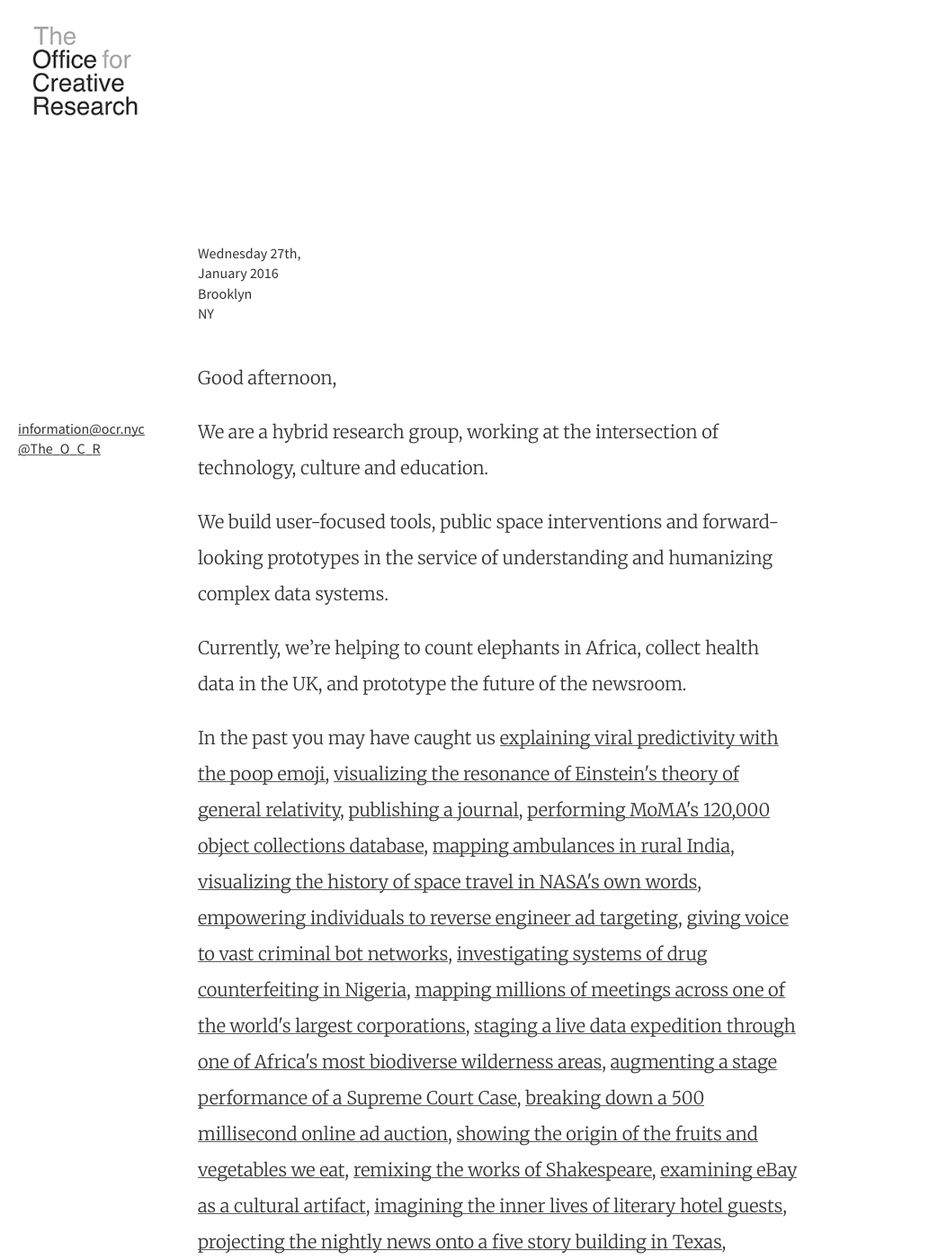
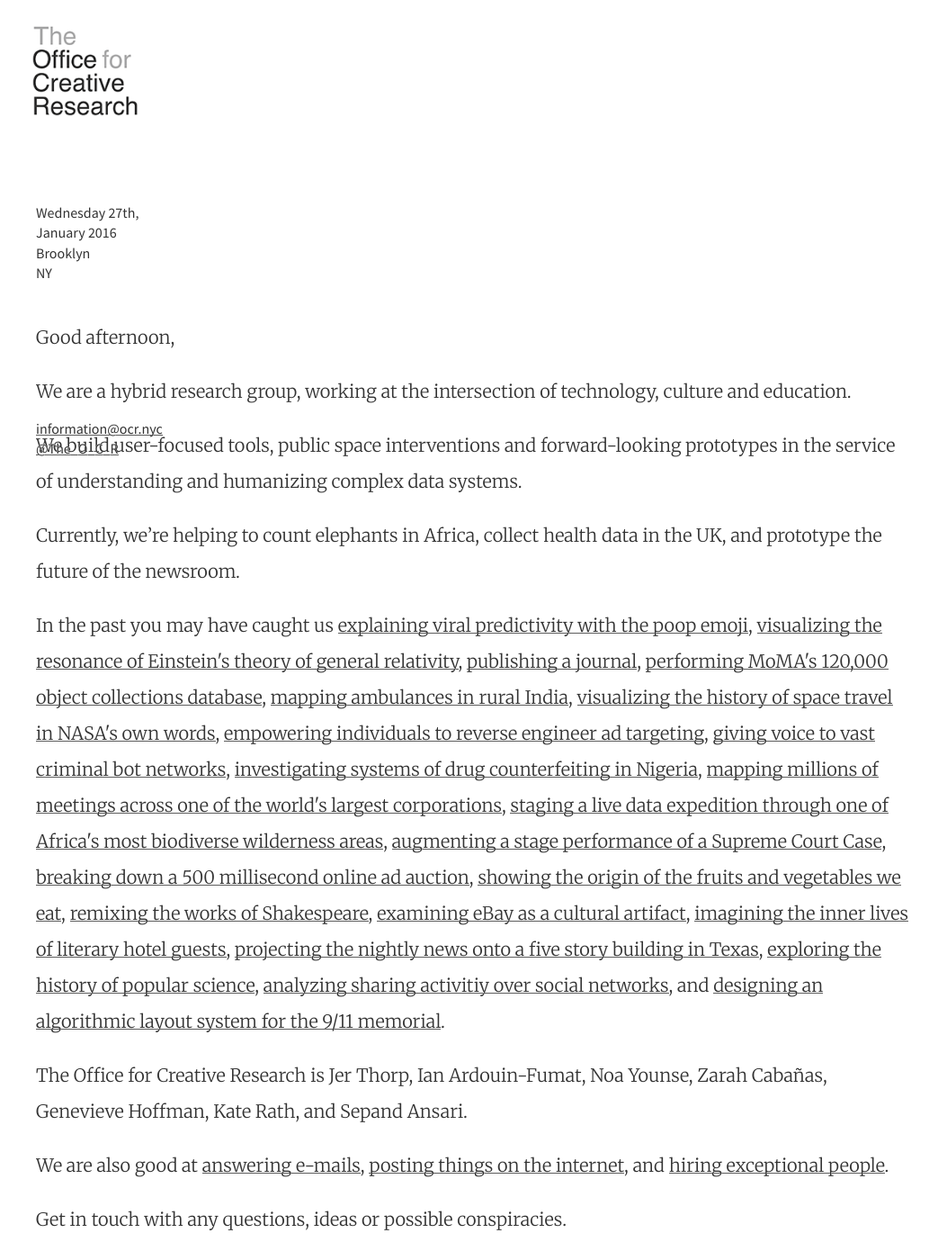
Before and after one commit to O-C-R/o-c-r.github.io, a Jekyll site: the page built from index.html, in a window 1280 px wide and 1400 px high. Shown: the whole window at 90% size, without its empty margins (0-1053 px from the left). Built offline with Jekyll 4.4.1, drawn with Linux system fonts in a browser that asks for light colours; nearby versions of some CDN libraries; the list of posts is cut into pages by our own code.

Commit message:
adding media queries to padding-left design

```diff
--- a/_sass/_ocr.scss
+++ b/_sass/_ocr.scss
@@ -86,6 +86,7 @@
     width: 150px;
     height: 150px;
     background-image: url("../apple-touch-icon.png");
+    background-repeat: no-repeat;
     background-size: contain;
     position: fixed;
 }
@@ -116,24 +117,6 @@
 img {
     max-width: 100%;
     height: auto;
-}
-@media screen and (max-width: 480px) {
-    .left,
-    .right {
-        float: none;
-        width: auto;
-    }
-}
-
-@media screen and (max-width: 1330px) {
-     .site-header .site-title {
-        position: relative;
-    }
-
-    .posts-home {
-        padding-right: 10%;
-        padding-top: 0px;
-    }
 }
 
 p {
@@ -179,16 +162,16 @@
     margin: 0 auto;
     /*float: right;*/
     /*width: 86%;*/
+    padding-right: 30%;
     margin-left: 200px;
-    padding-right: 30%;
     padding-top: 125px;
     overflow: auto;
 }
 
 .contact-info {
     padding-top: 25%;
-/*    padding-left: 40px;
-*/    /*float: left;*/
+    padding-left: 20px;
+    /*float: left;*/
     /*margin: 0 auto;*/
     position: fixed;
     clear: both;
@@ -351,3 +334,51 @@
         margin: 10px 0;
     }
 }
+
+@media screen and (max-width: 480px) {
+    .left,
+    .right {
+        float: none;
+        width: auto;
+    }
+
+    .posts-home {
+        padding-right: 4%;
+        padding-top: 80px;
+        margin-left: 20px;
+    }
+}
+@media screen and (min-width: 480px) and (max-width: 1024px) {
+    .site-header .site-title {
+        position: relative;
+    }
+
+    .posts-home {
+        padding-right: 10%;
+        padding-top: 80px;
+        margin-left: 20px;
+    }
+
+    .contact-info {
+        padding-top: 10px;
+        position: relative;
+    }
+}
+
+@media screen and (min-width: 1024px) and (max-width: 1330px) {
+    .site-header .site-title {
+        position: relative;
+    }
+
+    .posts-home {
+        padding-right: 20%;
+        padding-top: 80px;
+        margin-left: 20px;
+    }
+}
+
+/*@media screen and (max-width: 1920px) {
+    .posts-home {
+        padding-right: 30%;
+    }
+}*/
```
